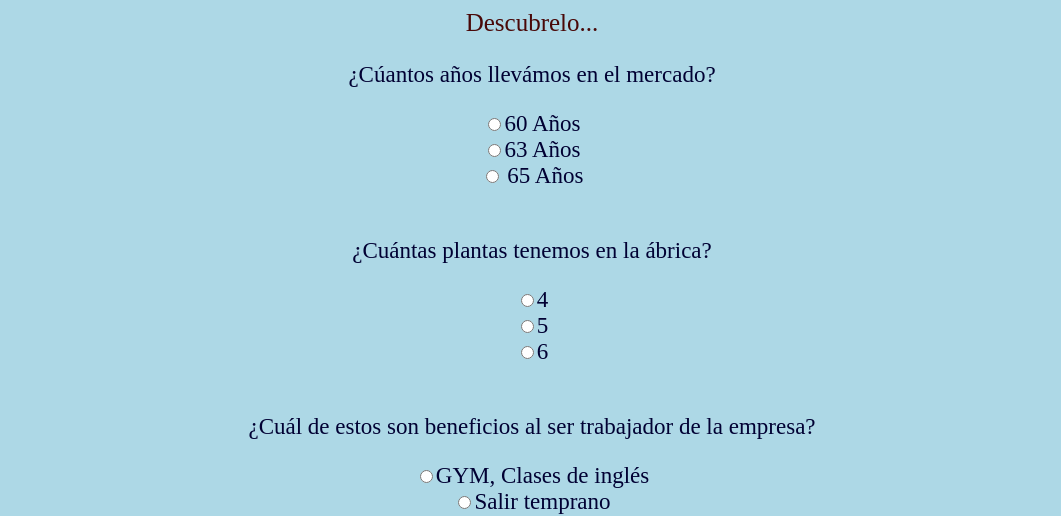
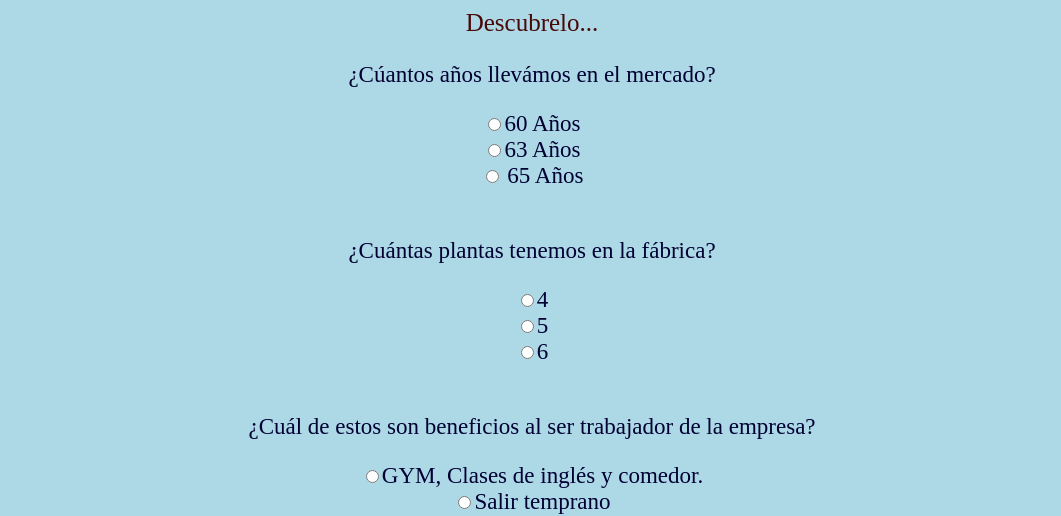
Before and after one commit to RayoCuadriTestmg/Test-Cuadritos, a plain HTML site: page index.html in a window 1280 px wide. Shown: the part 285-801 px from the top of the page, without its empty margins (108-1169 px from the left). Drawn offline with Linux system fonts and the light colour scheme.

Commit message:
Update index.html

```diff
--- a/index.html
+++ b/index.html
@@ -37,18 +37,18 @@
             <input type="radio" name="p1" value="1">60 Años<br>
             <input type="radio" name="p1" value="2">63 Años<br>
             <input type="radio" name="p1" value="3"> 65 Años<br><br>
-            <p>¿Cuántas plantas tenemos en la ábrica?</p>
+            <p>¿Cuántas plantas tenemos en la fábrica?</p>
             <input type="radio" name="p2" value="1">4<br>
             <input type="radio" name="p2" value="2">5<br>
             <input type="radio" name="p2" value="3">6<br><br>
             <p>¿Cuál de estos son beneficios al ser trabajador de la empresa?</p>
-            <input type="radio" name="p3" value="1">GYM, Clases de inglés<br>
+            <input type="radio" name="p3" value="1">GYM, Clases de inglés y comedor.<br>
             <input type="radio" name="p3" value="2">Salir temprano<br>
             <input type="radio" name="p3" value="3">Salario mínimo<br><br>
             <p>¿Cuáles son marcas de grupo cuadritos?</p>
-            <input type="radio" name="p4" value="1">GUD, Premier<br>
-            <input type="radio" name="p4" value="2">Coca cola, pepsi<br>
-            <input type="radio" name="p4" value="3">Lala, Santa Clara<br><br>
+            <input type="radio" name="p4" value="1">GUD, Premier, Biolac.<br>
+            <input type="radio" name="p4" value="2">Coca cola y Pepsi<br>
+            <input type="radio" name="p4" value="3">Lala, Santa Clara.<br><br>
             <input type="button" value="Enviar" onclick="Enviar();Calificar();">
         </form>
         <div id="datos" class="datos">
```
